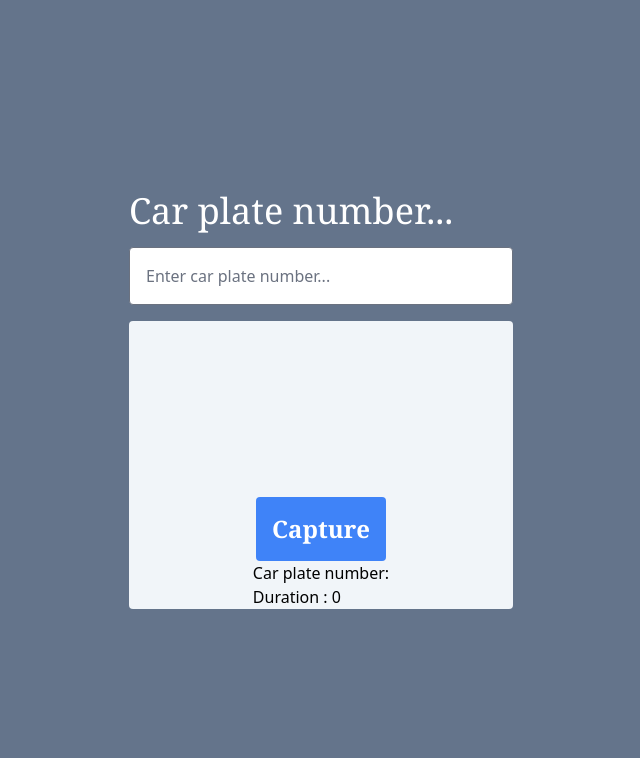
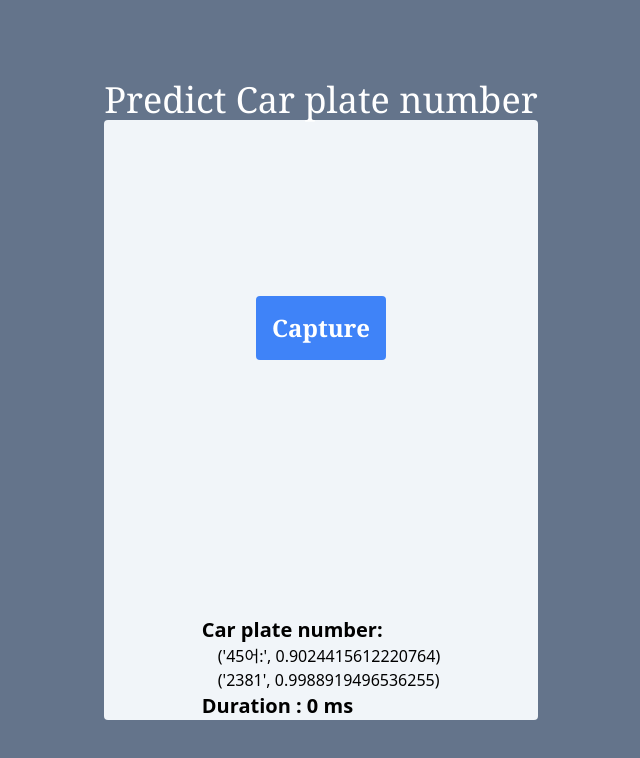
Before and after one commit to sundaytoz2/carnumber-frontend, a Vue app: page / in a window 1280 px wide. Both pictures are taken after a click on the button "Capture". Shown: the top 758 px of the page, without its empty margins (319-959 px from the left). Built offline with nearby package versions, Linux system fonts and the light colour scheme; no server answers.

Commit message:
코드 변경 내용: 앱 및 웹캠 캡처 업데이트***

```diff
--- a/src/App.vue
+++ b/src/App.vue
@@ -3,7 +3,7 @@ import WebcamCapture from '@/components/WebcamCapture.vue'
 import { onMounted, ref } from 'vue';
 import { initFlowbite } from 'flowbite';
 
-const myNumber = ref('')
+// const myNumber = ref('')
 
 onMounted(() => {
   initFlowbite();
@@ -13,8 +13,8 @@ onMounted(() => {
 <template>
   <main class="mx-auto bg-slate-500 flex h-screen items-center justify-center">
     <div>
-      <h1 class="text-4xl font-serif text-white">Car plate number...</h1>
-      <input v-model="myNumber" type="text" class="my-4 p-4 w-96 rounded" placeholder="Enter car plate number..." />
+      <h1 class="text-4xl font-serif text-white">Predict Car plate number</h1>
+      <!-- <input v-model="myNumber" type="text" class="my-4 p-4 w-96 rounded" placeholder="Enter car plate number..." /> -->
       <WebcamCapture />
     </div>
   </main>
--- a/src/components/WebcamCapture.vue
+++ b/src/components/WebcamCapture.vue
@@ -1,10 +1,11 @@
 <script setup lang="ts">
 import { ref, onMounted } from 'vue'
 
-const myNumber = ref('')
+const myNumber = ref<string[]>([''])
 const duration = ref<number>(0)
 const video = ref<HTMLElement>()
 const canvas = ref<HTMLElement>()
+const preview = ref<string>('')
 const capture = async () => {
   const startTime = Date.now(); // 처리 시작 시간 측정
 
@@ -18,6 +19,8 @@ const capture = async () => {
     return;
   }
   ctx.drawImage(_video, 0, 0, _canvas.width, _canvas.height);
+
+  preview.value = _canvas.toDataURL('image/png');
   console.log(`width: ${_canvas.width}, height: ${_canvas.height}`);
   _canvas.toBlob(async blob => {
     const formData = new FormData();
@@ -40,6 +43,29 @@ const capture = async () => {
   })
 }
 
+function extractOcrResults(input: string): string[] {
+  // 정규 표현식을 수정하여 문자열에서 텍스트와 신뢰도 점수를 정확히 찾아냅니다.
+  const regex = /\[\[\[.*?\]\], \('([^']+)', (\d+\.\d+)\)\]/g;
+  let match;
+  const results = [];
+
+  // 문자열에서 모든 일치 항목을 찾습니다.
+  while ((match = regex.exec(input))) {
+    // 텍스트와 신뢰도 점수를 추출하여 배열에 저장합니다.
+    results.push(`('${match[1]}', ${match[2]})`);
+  }
+
+  return results;
+}
+
+// 예제 입력
+const inputText = "[2024/03/24 17:23:40] ppocr INFO: [[[103.0, 144.0], [132.0, 144.0], [132.0, 155.0], [103.0, 155.0]], ('45어:', 0.9024415612220764)]\n" +
+  "[2024/03/24 17:23:40] ppocr INFO: [[[128.0, 144.0], [162.0, 144.0], [162.0, 155.0], [128.0, 155.0]], ('2381', 0.9988919496536255)]";
+
+const results = extractOcrResults(inputText);
+console.log(results);
+myNumber.value = results;
+
 onMounted(() => {
   navigator.mediaDevices.getUserMedia({ video: true })
     .then(stream => {
@@ -56,9 +82,14 @@ onMounted(() => {
     <button class="mt-4 mx-auto text-white rounded bg-blue-500 hover:bg-blue-600 p-4 text-2xl font-bold font-serif"
       @click="capture">Capture</button>
     <canvas ref="canvas" width="320" height="240" style="display: none;"></canvas>
+    <!-- 이미지 미리보기를 위한 img 태그 추가 -->
+    <img v-if="preview.length > 0" :src="preview" alt="Captured image" class="mt-4" />
     <div>
-      <p>Car plate number: {{ myNumber }}</p>
-      <p>Duration : {{ duration }}</p>
+      <p class="text-xl font-bold">Car plate number:</p>
+      <ul class="pl-4">
+        <li v-for="number in myNumber" :key="number">{{ number }}</li>
+      </ul>
+      <p class="text-xl font-bold">Duration : {{ duration }} ms</p>
     </div>
   </div>
 </template>
```
